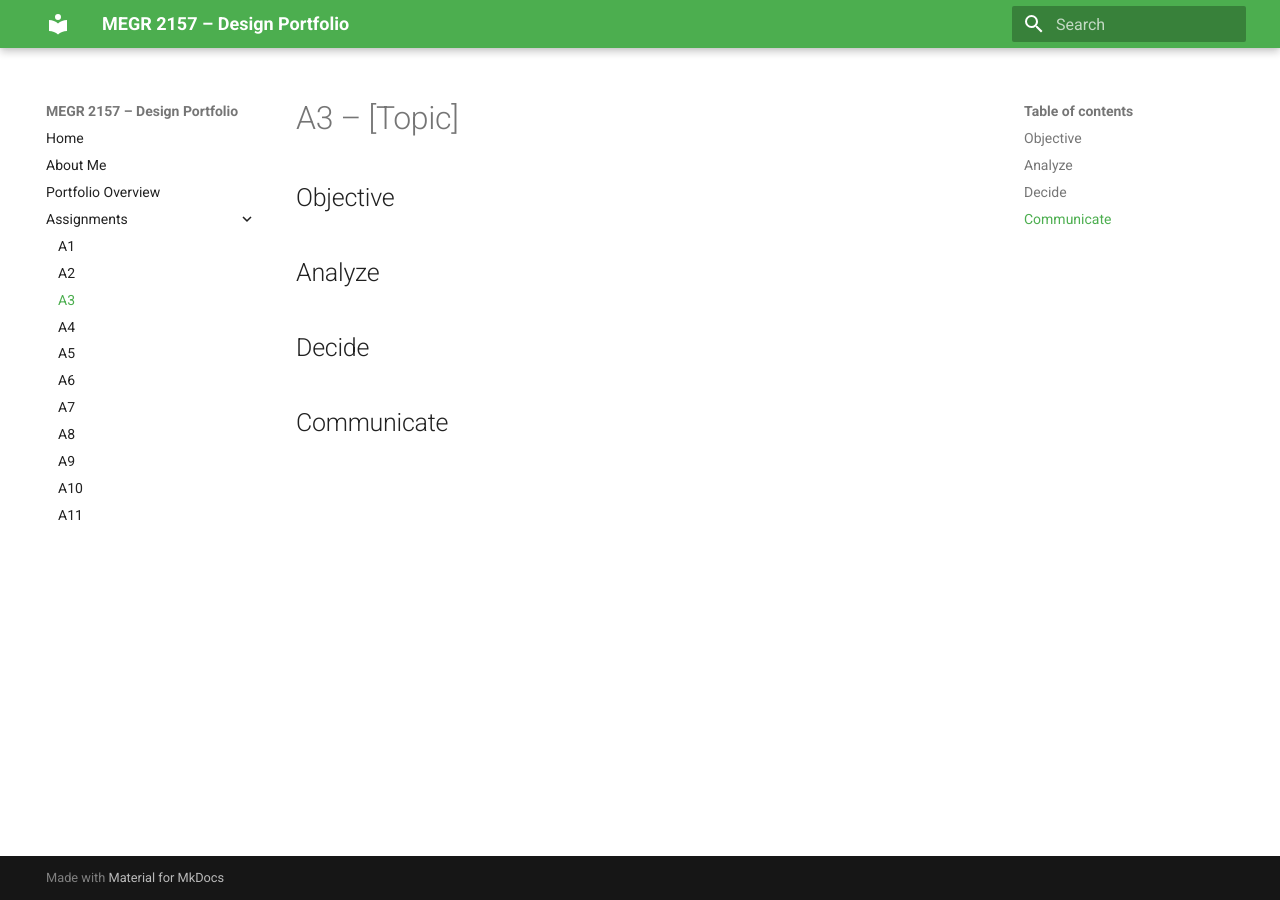
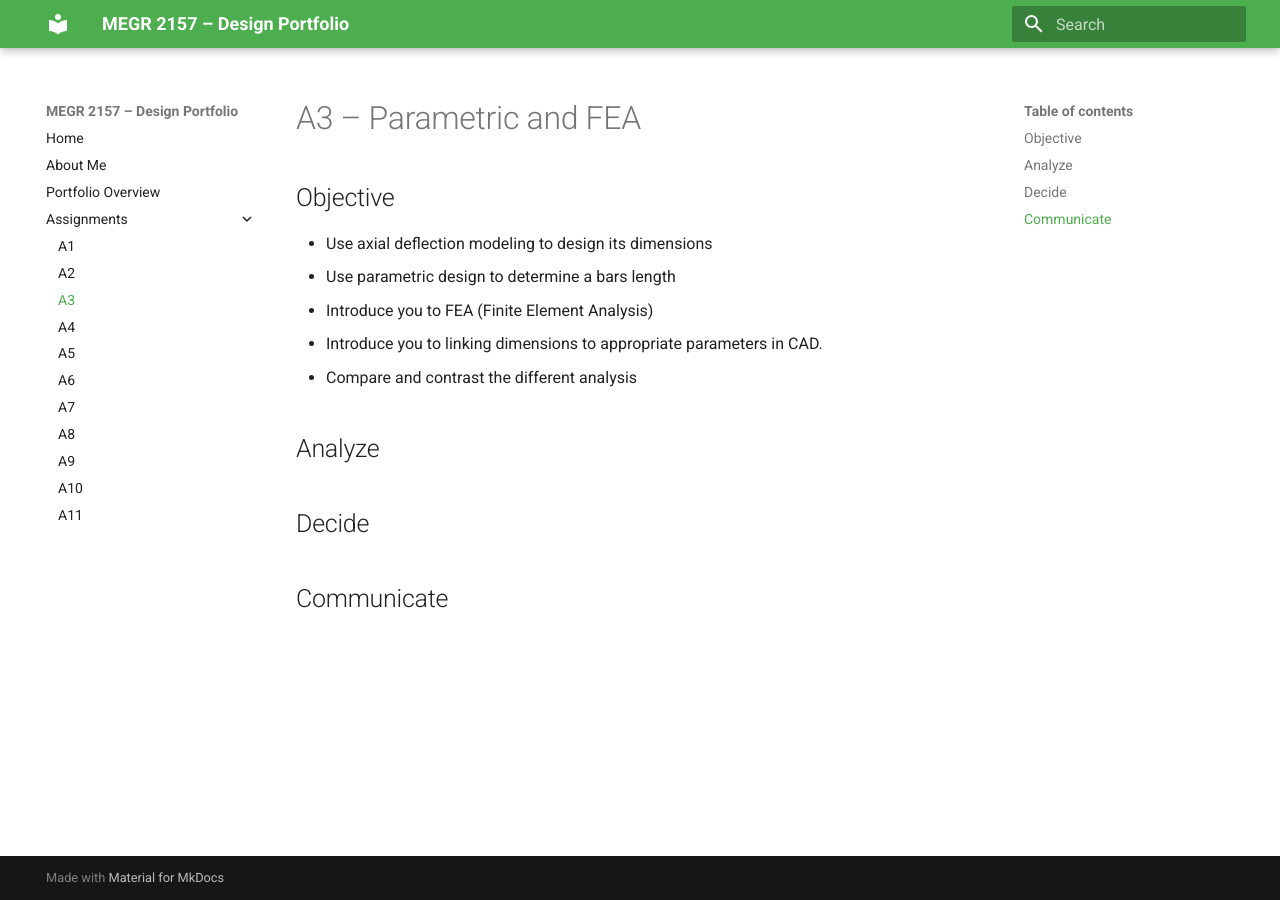
Before and after one commit to AndyChwalik/megr2157-portfolio, an MkDocs documentation site: the page built from docs/assignments/A03/index.md, in a window 1280 px wide. Built offline with MkDocs 1.6.1 and Material for MkDocs 9.7.7, drawn with Linux system fonts in a browser that asks for light colours.

Commit message:
Update index.md

```diff
--- a/docs/assignments/A03/index.md
+++ b/docs/assignments/A03/index.md
@@ -1,7 +1,12 @@
-# A3 – [Topic]
+# A3 – Parametric and FEA
 
 ## Objective
 
+- Use axial deflection modeling to design its dimensions
+- Use parametric design to determine a bars length
+- Introduce you to FEA (Finite Element Analysis)
+- Introduce you to linking dimensions to appropriate parameters in CAD.
+- Compare and contrast the different analysis
 
 ## Analyze
 
```
